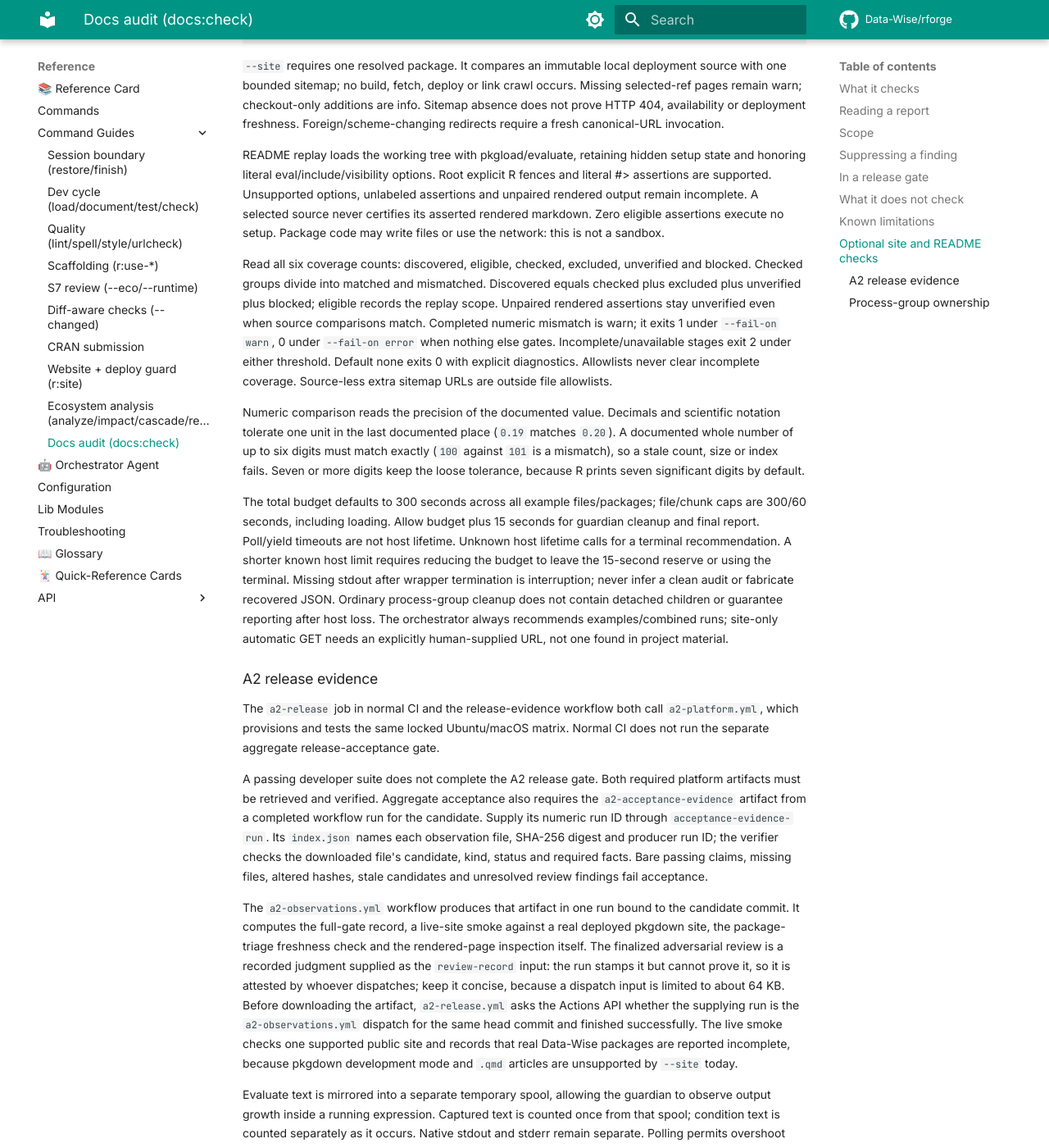
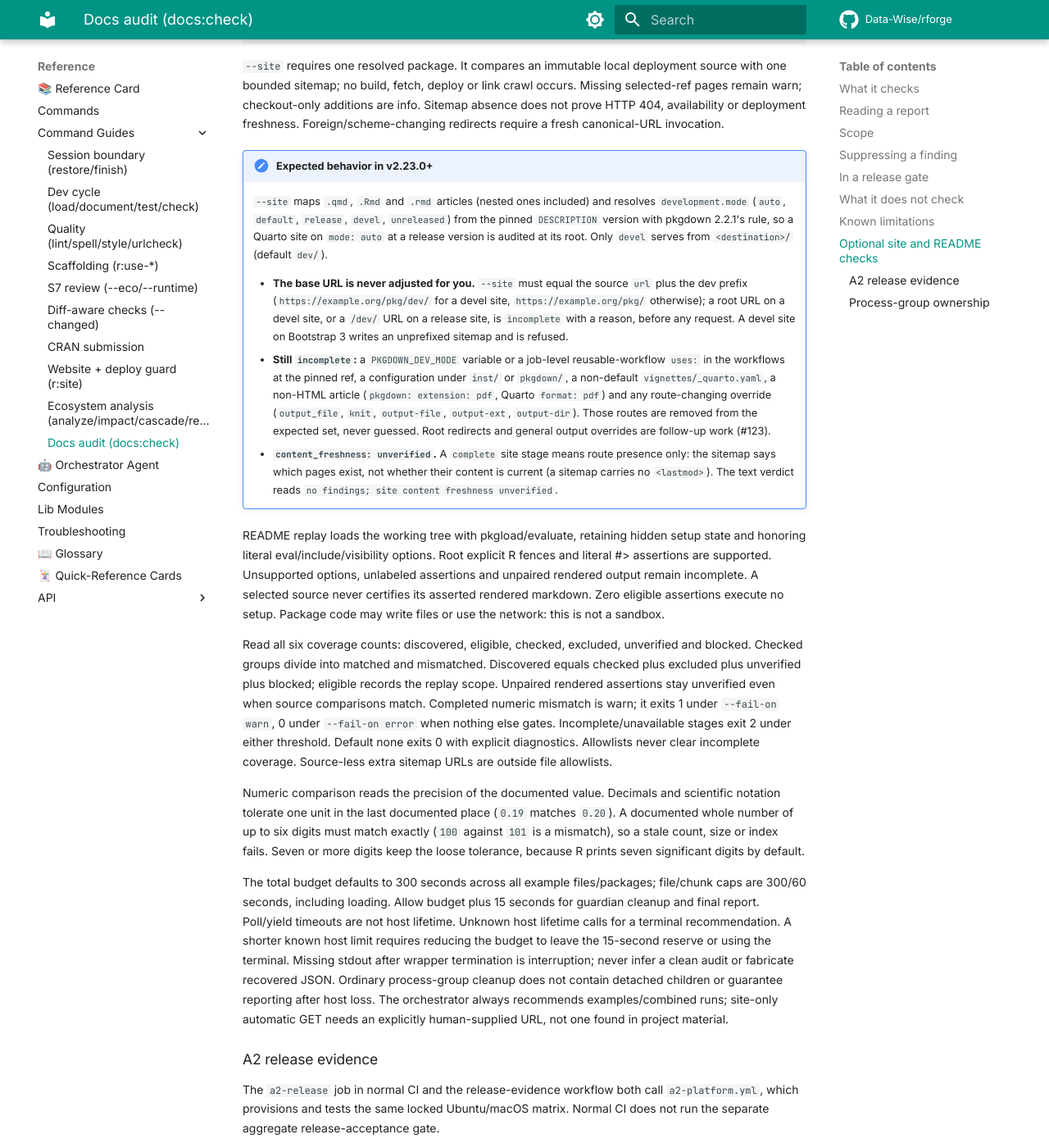
Before and after one commit to Data-Wise/rforge, an MkDocs documentation site: the page built from docs/guides/docs-audit.md, in a window 1280 px wide and 1400 px high, scrolled down 2642 px. Shown: the whole window at 82% size. Built offline with MkDocs 1.6.1 and Material for MkDocs 9.7.7, drawn with Linux system fonts in a browser that asks for light colours; comment, search, counter and statistics services are not loaded; some of the changed text lies outside the part shown.

Commit message:
docs(site): document Quarto and development-mode --site support, pin A2 limit sites (#111)
Co-Authored-By: Claude Sonnet 5.5 <noreply@anthropic.com>

```diff
--- a/docs/guides/docs-audit.md
+++ b/docs/guides/docs-audit.md
@@ -93,6 +93,26 @@ Missing selected-ref pages remain warn; checkout-only additions are info.
 Sitemap absence does not prove HTTP 404, availability or deployment freshness.
 Foreign/scheme-changing redirects require a fresh canonical-URL invocation.
 
+!!! note "Expected behavior in v2.23.0+"
+    `--site` maps `.qmd`, `.Rmd` and `.rmd` articles (nested ones included) and resolves
+    `development.mode` (`auto`, `default`, `release`, `devel`, `unreleased`) from the pinned
+    `DESCRIPTION` version with pkgdown 2.2.1's rule, so a Quarto site on `mode: auto` at a release
+    version is audited at its root. Only `devel` serves from `<destination>/` (default `dev/`).
+
+    - **The base URL is never adjusted for you.** `--site` must equal the source `url` plus the dev
+      prefix (`https://example.org/pkg/dev/` for a devel site, `https://example.org/pkg/` otherwise);
+      a root URL on a devel site, or a `/dev/` URL on a release site, is `incomplete` with a reason,
+      before any request. A devel site on Bootstrap 3 writes an unprefixed sitemap and is refused.
+    - **Still `incomplete`:** a `PKGDOWN_DEV_MODE` variable or a job-level reusable-workflow `uses:` in
+      the workflows at the pinned ref, a configuration under `inst/` or `pkgdown/`, a non-default
+      `vignettes/_quarto.yaml`, a non-HTML article (`pkgdown: extension: pdf`, Quarto `format: pdf`)
+      and any route-changing override (`output_file`, `knit`, `output-file`, `output-ext`,
+      `output-dir`). Those routes are removed from the expected set, never guessed. Root redirects
+      and general output overrides are follow-up work (#123).
+    - **`content_freshness: unverified`.** A `complete` site stage means route presence only: the
+      sitemap says which pages exist, not whether their content is current (a sitemap carries no
+      `<lastmod>`). The text verdict reads `no findings; site content freshness unverified`.
+
 README replay loads the working tree with pkgload/evaluate, retaining hidden
 setup state and honoring literal eval/include/visibility options. Root explicit
 R fences and literal #> assertions are supported. Unsupported options, unlabeled
@@ -148,8 +168,9 @@ real deployed pkgdown site, the package-triage freshness check and the rendered-
 inspection itself. The finalized adversarial review is a recorded judgment supplied
 as the `review-record` input: the run stamps it but cannot prove it, so it is
 attested by whoever dispatches; keep it concise, because a dispatch input is limited to about 64 KB. Before downloading the artifact, `a2-release.yml` asks the Actions API whether the supplying run is the `a2-observations.yml` dispatch for the same head commit and finished successfully. The live smoke checks one supported public site and
-records that real Data-Wise packages are reported incomplete, because pkgdown
-development mode and `.qmd` articles are unsupported by `--site` today.
+records pinned real packages: since v2.23.0 the Data-Wise packages medfit and probmed (pkgdown
+`development.mode: auto`, `.qmd` articles) are audited as supported, and the pinned tidyverse
+site glue (`template.package`) must still be reported incomplete.
 
 Evaluate text is mirrored into a separate temporary spool, allowing the guardian
 to observe output growth inside a running expression. Captured text is counted
```
Also changed, not shown: CHANGELOG.md (+44 -0 lines), commands/docs/check.md (+8 -0 lines), docs/commands.md (+4 -0 lines), 2 other files.
